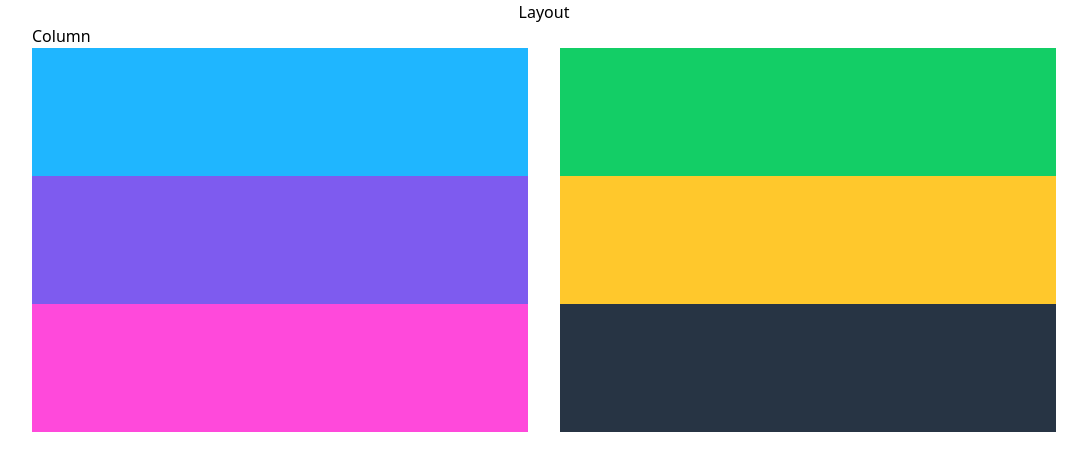
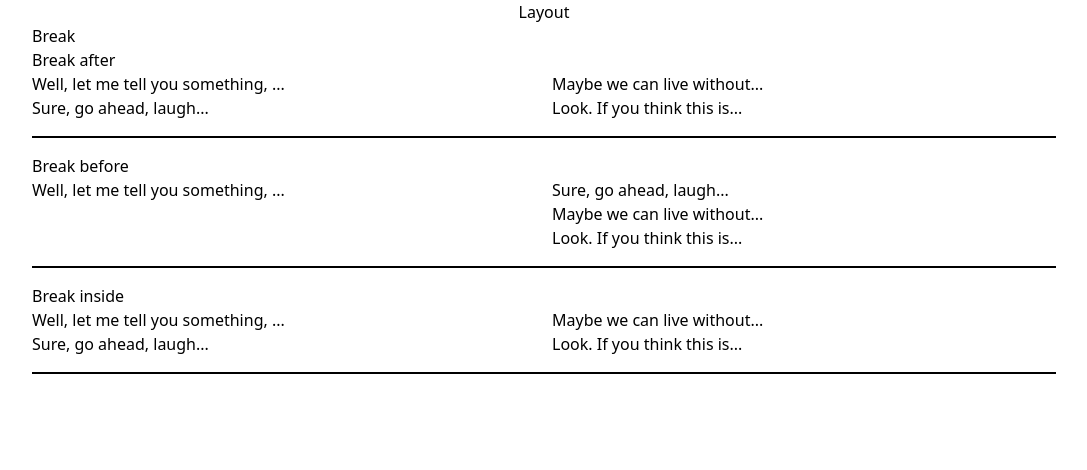
Before and after one commit to NguyenTanPil/tailwindcss-crash, a React (Vite) app: page / in a window 1280 px wide. Shown: the top 470 px of the page, without its empty margins (96-1183 px from the left). Built offline with nearby package versions, Linux system fonts and the light colour scheme.

Commit message:
Break-...

```diff
--- /dev/null
+++ b/src/Layout/Break.jsx
@@ -0,0 +1,33 @@
+const Break = () => {
+	return (
+		<div className='w-full'>
+			<h3>Break</h3>
+
+			<div className=''>
+				<h4>Break after</h4>
+				<div className='columns-2 border-b-2 pb-4 mb-4'>
+					<p>Well, let me tell you something, ...</p>
+					<p className='break-after-column'>Sure, go ahead, laugh...</p>
+					<p>Maybe we can live without...</p>
+					<p>Look. If you think this is...</p>
+				</div>
+				<h4>Break before</h4>
+				<div className='columns-2 border-b-2 pb-4 mb-4'>
+					<p>Well, let me tell you something, ...</p>
+					<p className='break-before-column'>Sure, go ahead, laugh...</p>
+					<p>Maybe we can live without...</p>
+					<p>Look. If you think this is...</p>
+				</div>
+				<h4>Break inside</h4>
+				<div className='columns-2 border-b-2 pb-4 mb-4'>
+					<p>Well, let me tell you something, ...</p>
+					<p className='break-inside-avoid-column'>Sure, go ahead, laugh...</p>
+					<p>Maybe we can live without...</p>
+					<p>Look. If you think this is...</p>
+				</div>
+			</div>
+		</div>
+	);
+};
+
+export default Break;
--- a/src/Layout/index.jsx
+++ b/src/Layout/index.jsx
@@ -1,7 +1,8 @@
 // import AspectRatio from './AspectRatio';
+// import Column from './Column';
+// import Container from './Container';
 
-import Column from './Column';
-// import Container from './Container';
+import Break from './Break';
 
 const Layout = () => {
 	return (
@@ -10,7 +11,8 @@ const Layout = () => {
 
 			{/* <AspectRatio /> */}
 			{/* <Container /> */}
-			<Column />
+			{/* <Column /> */}
+			<Break />
 		</div>
 	);
 };
```
